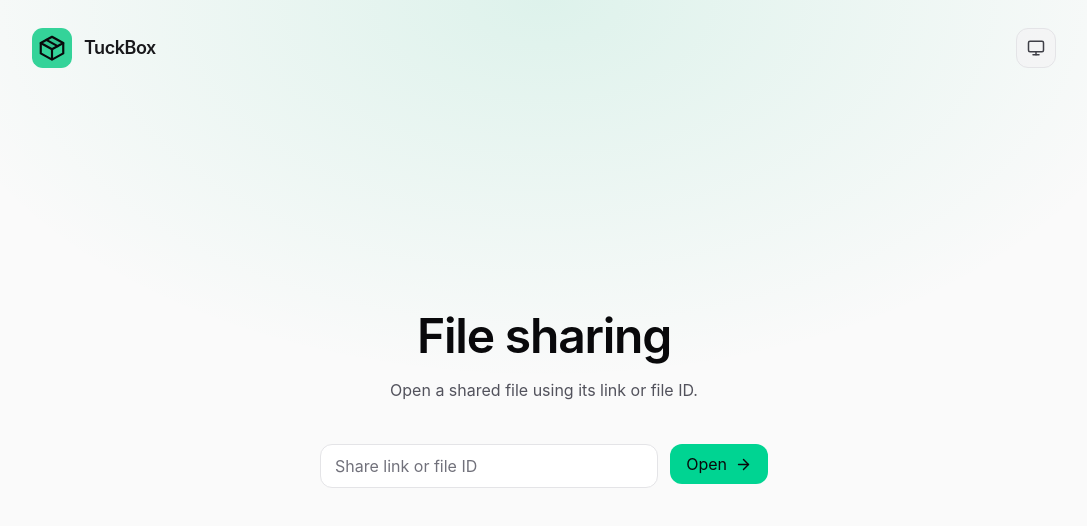
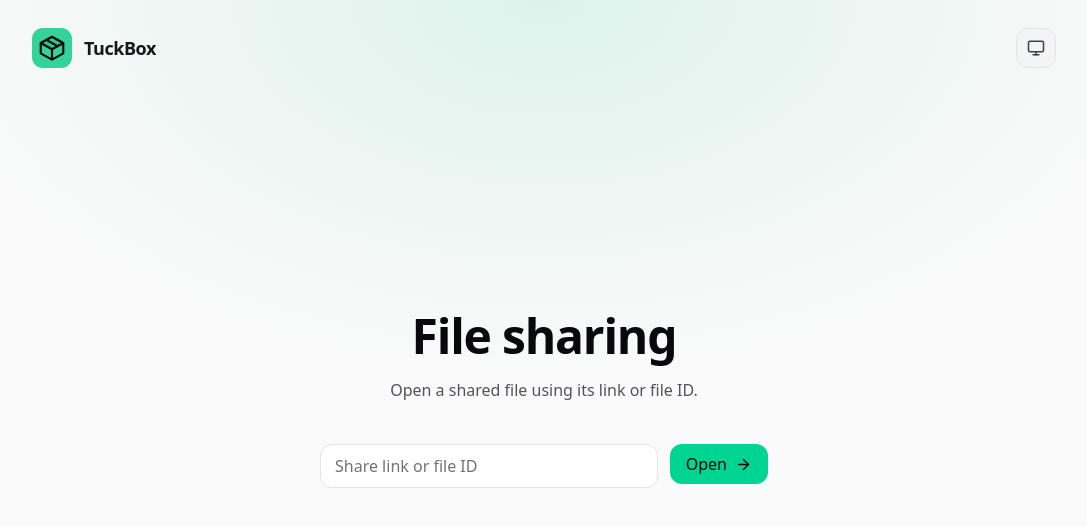
Before and after one commit to roseshot/r2-share, a React (Vite) app: page / in a window 1280 px wide. Shown: the top 526 px of the page, without its empty margins (96-1183 px from the left). Built offline with nearby package versions, Linux system fonts and the light colour scheme.

Commit message:
feat(fonts): self-host JetBrains Mono with Fontsource

```diff
--- a/index.html
+++ b/index.html
@@ -17,9 +17,6 @@
       })();
     </script>
     <link rel="icon" type="image/svg+xml" href="/tuckbox-mark.svg" />
-    <link rel="preconnect" href="https://fonts.googleapis.com" />
-    <link rel="preconnect" href="https://fonts.gstatic.com" crossorigin />
-    <link href="https://fonts.googleapis.com/css2?family=JetBrains+Mono:wght@400;500;600&display=swap" rel="stylesheet" />
     <title>TuckBox · File sharing</title>
   </head>
   <body>
--- a/package.json
+++ b/package.json
@@ -13,6 +13,7 @@
   },
   "dependencies": {
     "@base-ui/react": "^1.9.0",
+    "@fontsource-variable/jetbrains-mono": "^5.3.0",
     "aws4fetch": "^1.0.18",
     "class-variance-authority": "^0.7.1",
     "clsx": "^2.1.1",
--- a/src/main.tsx
+++ b/src/main.tsx
@@ -2,6 +2,7 @@ import { StrictMode, Suspense, lazy, useEffect, useState } from "react";
 import { createRoot } from "react-dom/client";
 import { routeForPath, type Route } from "./lib/routes";
 import { Notifications } from "./components/notifications";
+import "@fontsource-variable/jetbrains-mono/wght.css";
 import "./style.css";
 
 const Home = lazy(() => import("./pages/home"));
--- a/src/style.css
+++ b/src/style.css
@@ -2,8 +2,8 @@
 @custom-variant dark (&:where([data-theme="dark"], [data-theme="dark"] *));
 
 @theme inline {
-  --font-sans: "Inter", "SF Pro Display", ui-sans-serif, system-ui, -apple-system, BlinkMacSystemFont, "Segoe UI", sans-serif;
-  --font-mono: "JetBrains Mono", ui-monospace, "SFMono-Regular", Menlo, Monaco, Consolas, "Liberation Mono", monospace;
+  --font-sans: ui-sans-serif, system-ui, -apple-system, BlinkMacSystemFont, "Segoe UI", sans-serif;
+  --font-mono: "JetBrains Mono Variable", ui-monospace, "SFMono-Regular", Menlo, Monaco, Consolas, "Liberation Mono", monospace;
 }
 
 :root { font-family: var(--font-sans); color-scheme: light; }
```
Also changed, not shown: 2 other files (tests, documents, lock files or other folders).
